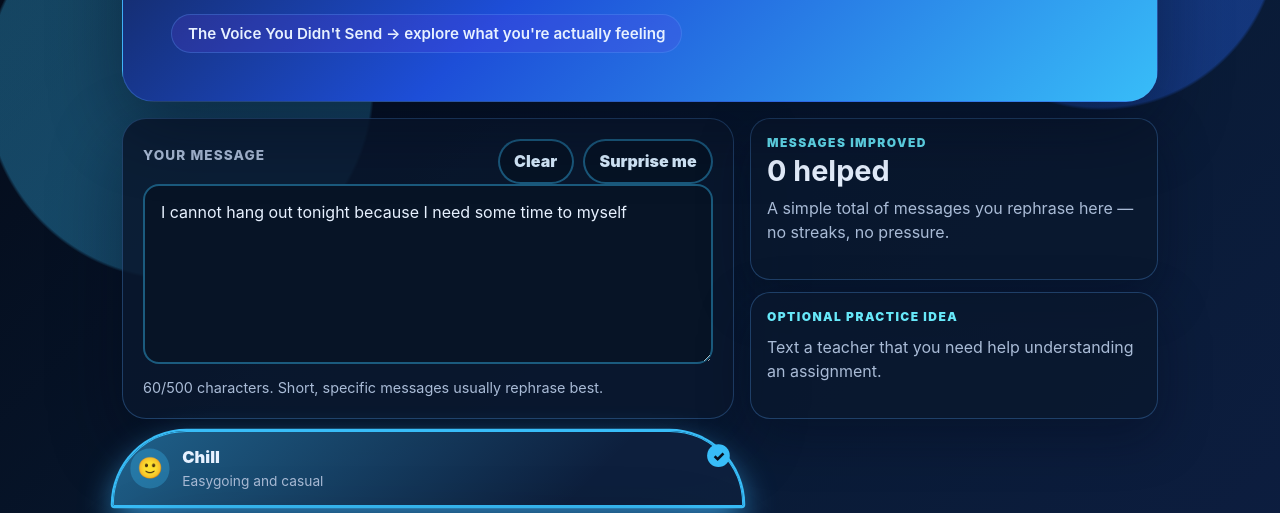
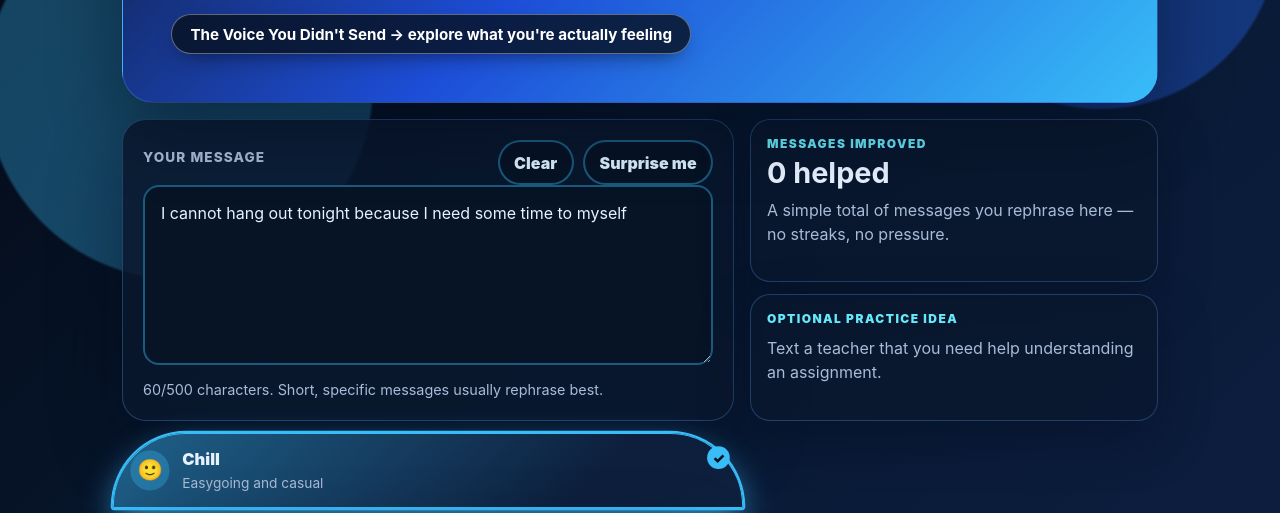
Before and after one commit to pizzasta/Second-Voice, a website: page index.html in a window 1280 px wide. Shown: the part 326-839 px from the top of the page. Drawn offline with Linux system fonts and the light colour scheme.

Commit message:
Make unsent link high-contrast and readable on hero
Updated padding, border, background, and color properties for improved styling. Adjusted font weight and added box-shadow for enhanced visual effects.

```diff
--- a/src/styles.css
+++ b/src/styles.css
@@ -563,19 +563,21 @@ textarea:focus-visible,
   align-items: center;
   gap: 0.4rem;
   margin-top: 1.1rem;
-  padding: 0.55rem 1rem;
+  padding: 0.6rem 1.15rem;
   border-radius: 999px;
-  border: 1px solid var(--line);
-  background: rgba(124, 58, 237, 0.16);
-  color: var(--ink);
+  border: 1px solid rgba(255, 255, 255, 0.35);
+  background: rgba(7, 17, 31, 0.8);
+  color: #ffffff;
   font-size: 0.95rem;
-  font-weight: 600;
+  font-weight: 700;
   text-decoration: none;
-  transition: transform 0.15s ease, background 0.2s ease, border-color 0.2s ease;
+  box-shadow: 0 8px 22px -10px rgba(0, 0, 0, 0.7);
+  transition: transform 0.15s ease, background 0.2s ease, border-color 0.2s ease, color 0.2s ease;
 }
 
 .unsent-link:hover {
   transform: translateY(-1px);
-  background: rgba(124, 58, 237, 0.26);
-  border-color: var(--violet);
+  background: #ffffff;
+  color: #07111f;
+  border-color: #ffffff;
 }
```
